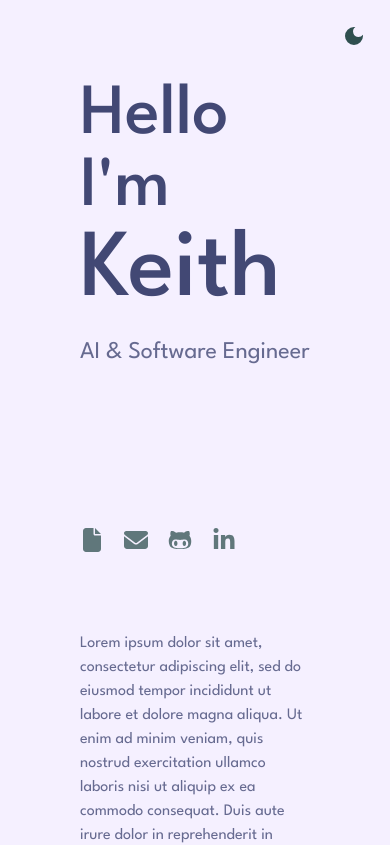
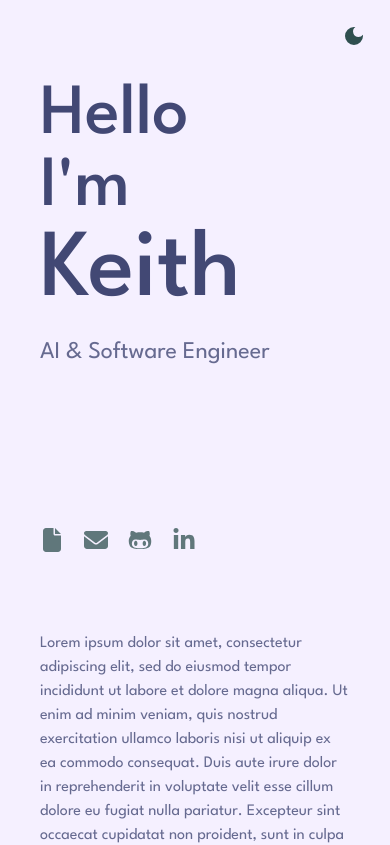
Before and after one commit to keithchewzk/heyitskeith, a React (Create React App) app: page / in a window 390 px wide. Shown: the top 845 px of the page. Built offline with nearby package versions, Linux system fonts and the light colour scheme.

Commit message:
smaller padding for very small screens

```diff
--- a/src/App.tsx
+++ b/src/App.tsx
@@ -31,7 +31,7 @@ function App() {
       ) : (
         <MoonIcon className={iconClasses} onClick={iconClickHandler} />
       )}
-      <div className="flex max-w-5xl md:gap-20 m-auto px-20 flex-col md:flex-row">
+      <div className="flex max-w-5xl md:gap-20 m-auto px-10 sm:px-20 flex-col md:flex-row">
         <div className="flex flex-col justify-between w-full pt-20 md:w-5/12 md:sticky md:top-0 md:pb-20 md:max-h-screen">
           {/* <AppBar isDark={isDark} setIsDark={setIsDark} /> */}
           <div>
```
